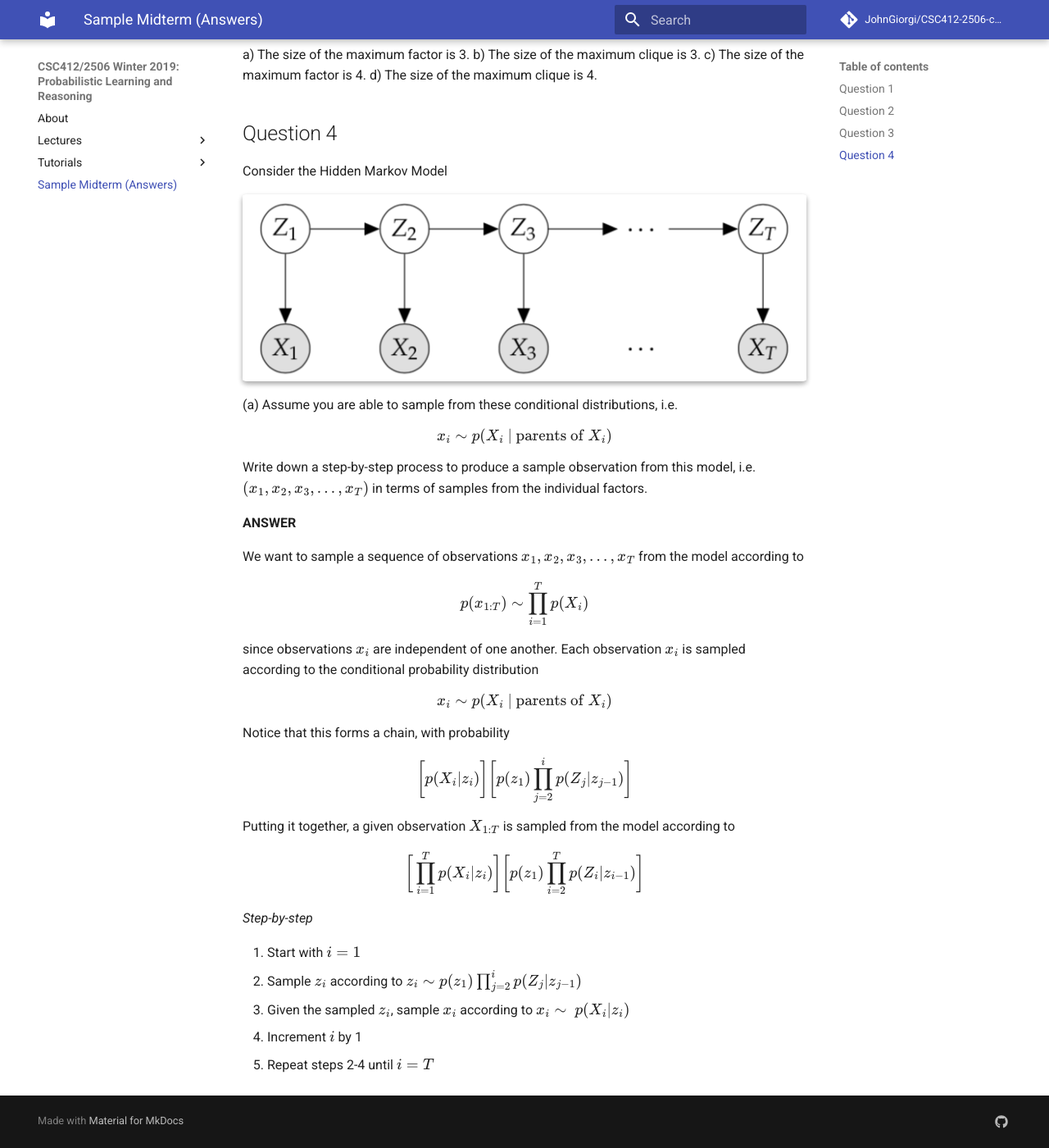
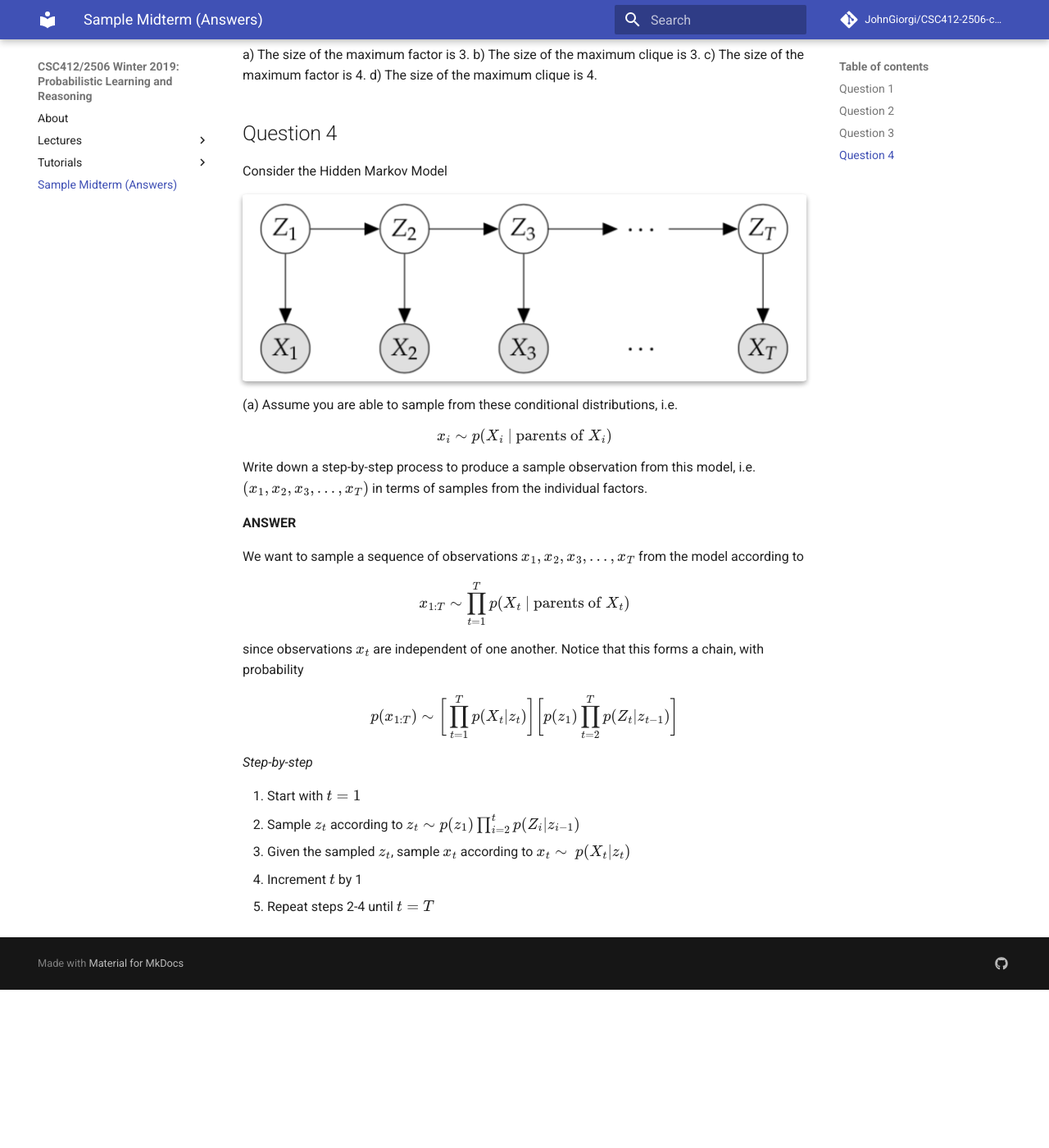
Before and after one commit to JohnGiorgi/CSC412-2506-course-notes, an MkDocs documentation site: the page built from docs/sample_midterm_answers.md, in a window 1280 px wide and 1400 px high, scrolled down 3420 px. Shown: the whole window at 82% size. Built offline with MkDocs 1.6.1 and Material for MkDocs 9.7.7, drawn with Linux system fonts in a browser that asks for light colours; formulas are drawn with MathJax 3; comment, search, counter and statistics services are not loaded; after the commit the page ends 4627 px from its top, so only the background shows below that.

Commit message:
:books: Updates to sample midterm answers.

```diff
--- a/docs/sample_midterm_answers.md
+++ b/docs/sample_midterm_answers.md
@@ -111,31 +111,19 @@ __ANSWER__
 We want to sample a sequence of observations \(x_1, x_2, x_3, ..., x_T\) from the model according to
 
 \[
-p(x_{1:T}) \sim \prod_{i=1}^T p(X_i)
+x_{1:T} \sim \prod_{t=1}^T p(X_t \ | \ \text{parents of } X_t)
 \]
 
-since observations \(x_i\) are independent of one another. Each observation \(x_i\) is sampled according to the conditional probability distribution
+since observations \(x_t\) are independent of one another. Notice that this forms a chain, with probability
 
 \[
-x_i \sim p(X_i \ | \ \text{parents of } X_i)
-\]
-
-Notice that this forms a chain, with probability
-
-\[
-\bigg [ p(X_i | z_i) \bigg ] \bigg [ p(z_1) \prod_{j=2}^i p(Z_j | z_{j-1}) \bigg ]
-\]
-
-Putting it together, a given observation \(X_{1:T}\) is sampled from the model according to
-
-\[
-\bigg [ \prod_{i=1}^T p(X_i | z_i) \bigg ] \bigg [ p(z_1) \prod_{i=2}^T p(Z_i | z_{i-1}) \bigg ]
+p(x_{1:T}) \sim \bigg [ \prod_{t=1}^T p(X_t | z_t) \bigg ] \bigg [ p(z_1) \prod_{t=2}^T p(Z_t | z_{t-1}) \bigg ]
 \]
 
 _Step-by-step_
 
-1. Start with \(i=1\)
-2. Sample \(z_i\) according to \(z_i \sim p(z_1) \prod_{j=2}^i p(Z_j | z_{j-1})\)
-3. Given the sampled \(z_i\), sample \(x_i\) according to \(x_i \sim \ p(X_i | z_i)\)
-4. Increment \(i\) by 1
-5. Repeat steps 2-4 until \(i=T\)
+1. Start with \(t=1\)
+2. Sample \(z_t\) according to \(z_t \sim p(z_1) \prod_{i=2}^t p(Z_i | z_{i-1})\)
+3. Given the sampled \(z_t\), sample \(x_t\) according to \(x_t \sim \ p(X_t | z_t)\)
+4. Increment \(t\) by 1
+5. Repeat steps 2-4 until \(t=T\)
```
